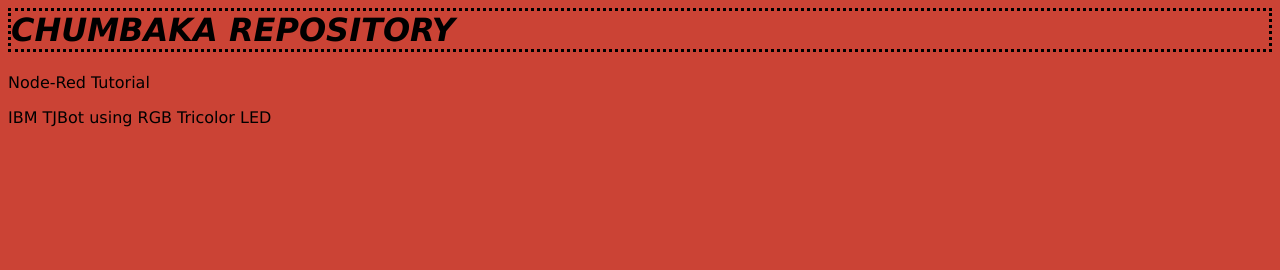
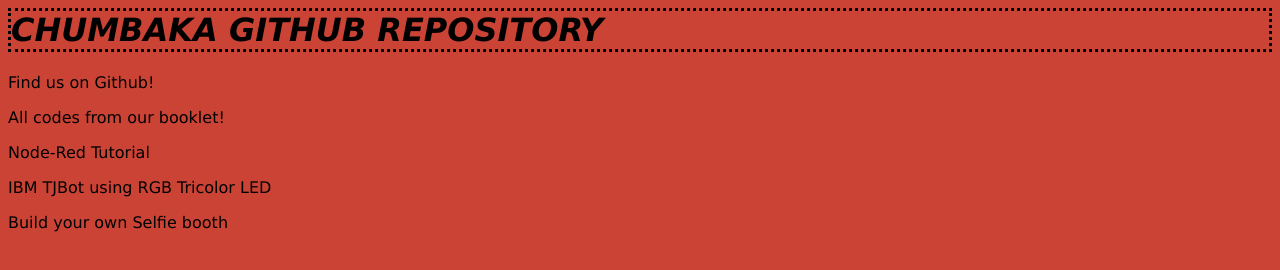
Before and after one commit to Chumbaka/Chumbaka.github.io, a plain HTML site: page index.html in a window 1280 px wide. Drawn offline with Linux system fonts and the light colour scheme.

Commit message:
Update index.html

```diff
--- a/index.html
+++ b/index.html
@@ -34,12 +34,17 @@ a:active {
 
 <body bgcolor = "#CB4335">
 
-<h1><i><font face="verdana"> CHUMBAKA REPOSITORY</i></h1>
+<h1><i><font face="verdana"> CHUMBAKA GITHUB REPOSITORY</i></h1>
+<p><a href="https://github.com/Chumbaka">Find us on Github!</a></p>
 
 <! -- need to add more tutorials -- >
-<p><a href="Chumbaka.github.io/Node_RED_GUIDE.html">Node-Red Tutorial</a></p>
 
-<p><a href="https://github.com/zhix/tjbot "> IBM TJBot using RGB Tricolor LED </a></p>
+	<p><a href="https://github.com/Chumbaka/IOT-Light-">All codes from our booklet!</a></p>
+
+	<p><a href="Chumbaka.github.io/Node_RED_GUIDE.html">Node-Red Tutorial</a></p>
+	<p><a href="https://github.com/zhix/tjbot "> IBM TJBot using RGB Tricolor LED </a></p>
+	<p><a href="https://github.com/Chumbaka/rpi-selfie-booth">Build your own Selfie booth</a></p>
+
 
 </body>
 </html>
```
